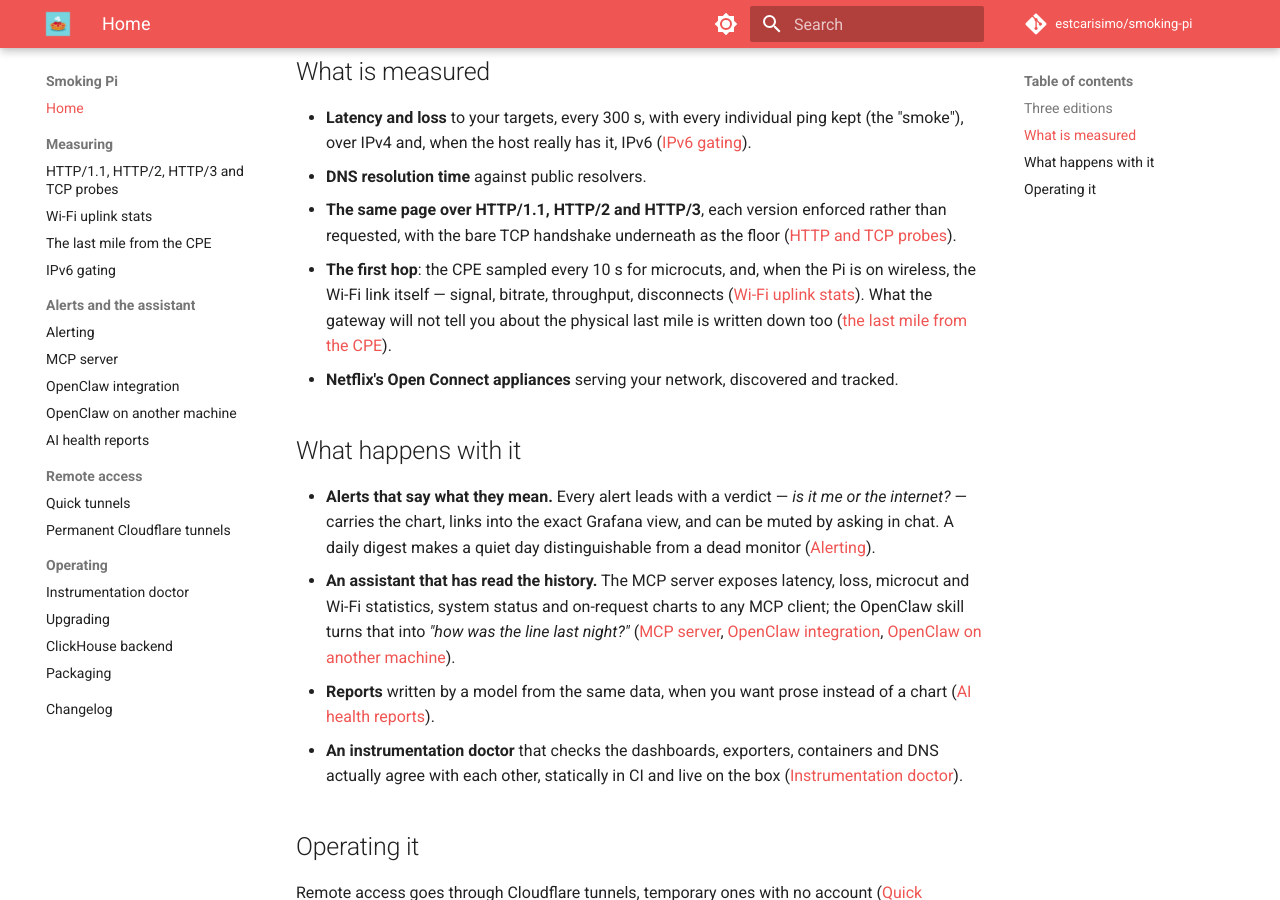
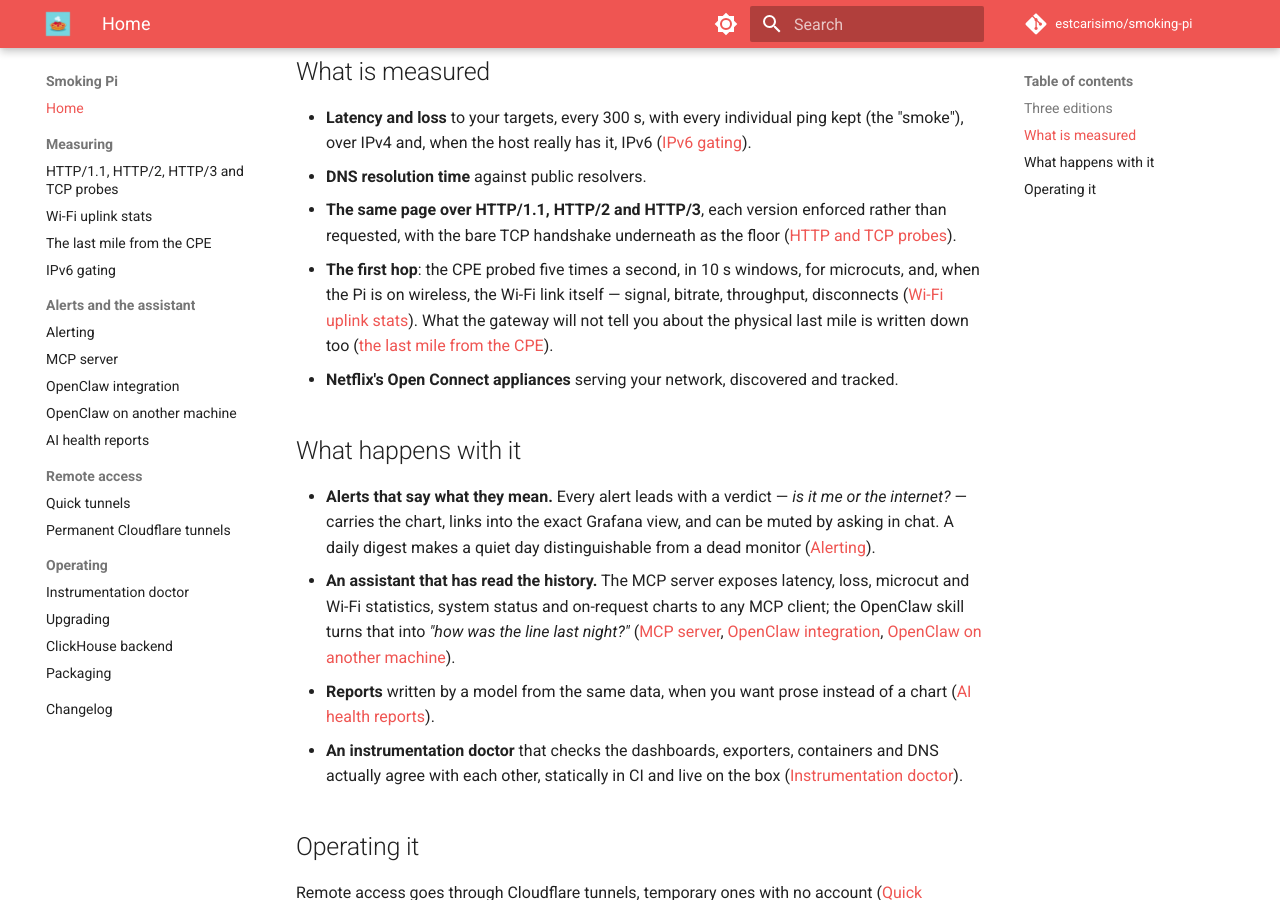
Before and after one commit to estcarisimo/smoking-pi, an MkDocs documentation site: the page built from docs/index.md, in a window 1280 px wide and 900 px high, scrolled down 1143 px. Built offline with MkDocs 1.6.1 and Material for MkDocs 9.7.7, drawn with Linux system fonts in a browser that asks for light colours; comment, search, counter and statistics services are not loaded.

Commit message:
docs: what the review of #73 found — the logo ships with the site, the microcut cadence is stated as it is
Co-Authored-By: Claude Opus 5 <noreply@anthropic.com>

```diff
--- a/docs/index.md
+++ b/docs/index.md
@@ -1,7 +1,7 @@
 # Smoking Pi
 
 <div align="center" markdown>
-<img src="https://raw.githubusercontent.com/estcarisimo/smoking-pi/main/img/logo.jpg" alt="Smoking Pi — a steaming raspberry pie" width="200"/>
+<img src="img/logo.jpg" alt="Smoking Pi — a steaming raspberry pie" width="200"/>
 </div>
 
 Continuous network monitoring for your home or lab, in a box. Smoking Pi wraps
@@ -46,9 +46,9 @@ cd smoking-pi/editions/pro
 - **The same page over HTTP/1.1, HTTP/2 and HTTP/3**, each version enforced
   rather than requested, with the bare TCP handshake underneath as the floor
   ([HTTP and TCP probes](http-probes.md)).
-- **The first hop**: the CPE sampled every 10 s for microcuts, and, when the
-  Pi is on wireless, the Wi-Fi link itself — signal, bitrate, throughput,
-  disconnects ([Wi-Fi uplink stats](wifi.md)). What the gateway will not tell
+- **The first hop**: the CPE probed five times a second, in 10 s windows,
+  for microcuts, and, when the Pi is on wireless, the Wi-Fi link itself —
+  signal, bitrate, throughput, disconnects ([Wi-Fi uplink stats](wifi.md)). What the gateway will not tell
   you about the physical last mile is written down too
   ([the last mile from the CPE](cpe-last-mile.md)).
 - **Netflix's Open Connect appliances** serving your network, discovered and
--- a/mkdocs.yml
+++ b/mkdocs.yml
@@ -37,8 +37,8 @@ nav:
 theme:
   name: material
   language: en
-  logo: https://raw.githubusercontent.com/estcarisimo/smoking-pi/main/img/logo.jpg
-  favicon: https://raw.githubusercontent.com/estcarisimo/smoking-pi/main/img/logo.jpg
+  logo: img/logo.jpg
+  favicon: img/logo.jpg
   features:
     - navigation.sections
     - navigation.top
```
Also changed, not shown: docs/img/logo.jpg (added).
